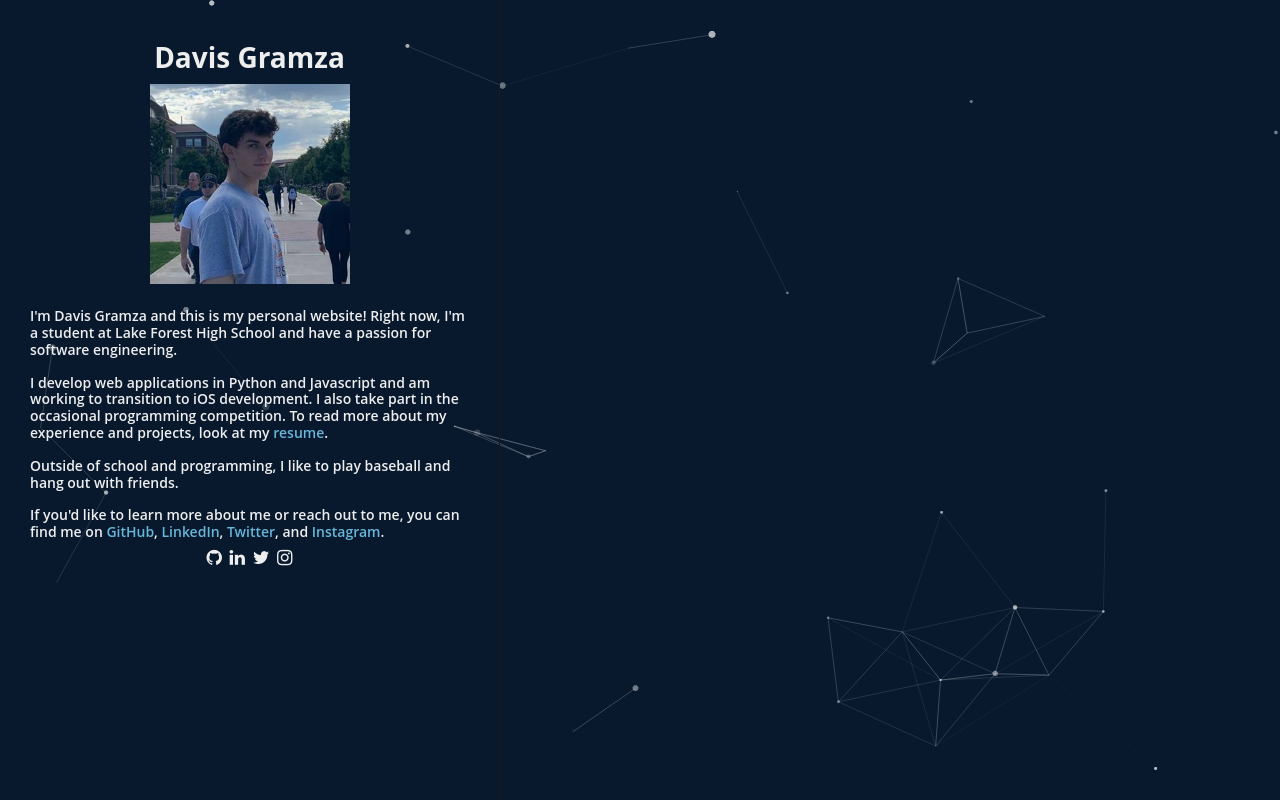
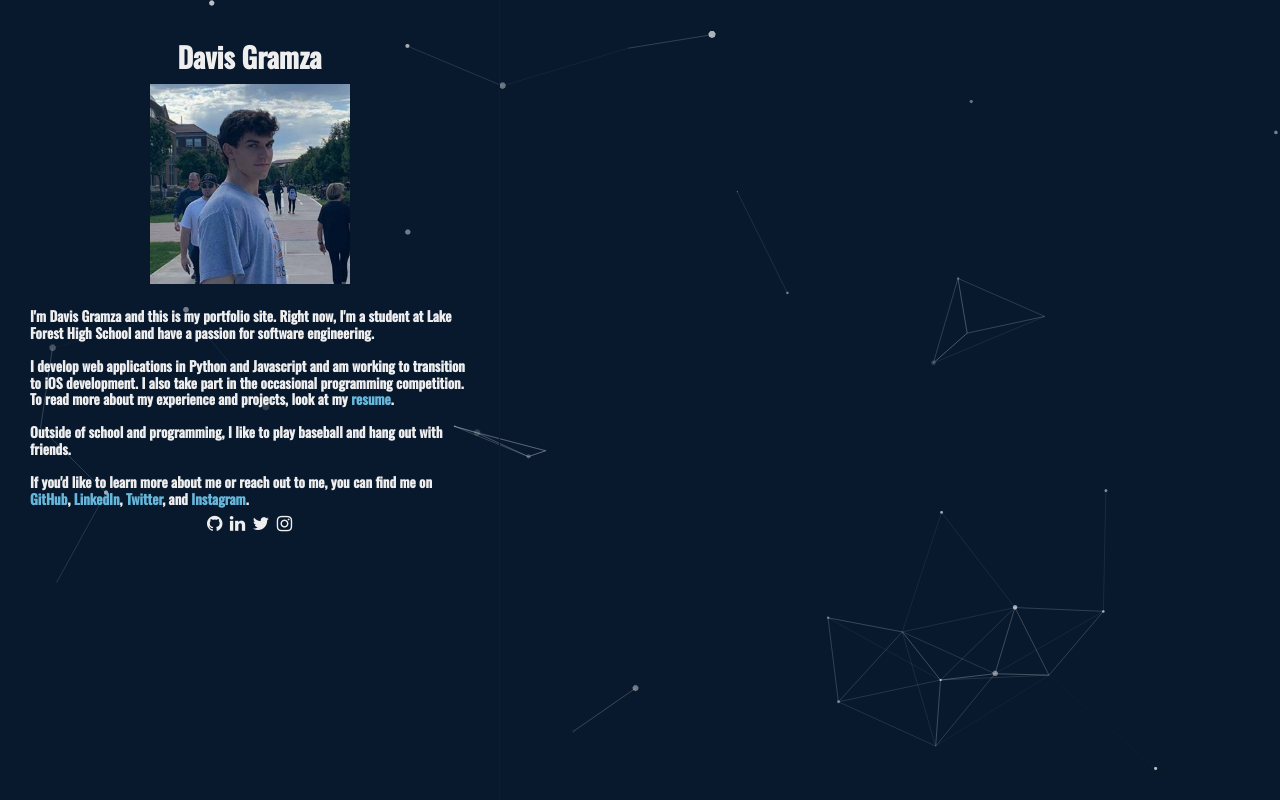
Before and after one commit to davisgramza/davisgramza.me, a Flask app: page / in a window 1280 px wide. Run offline with Flask 2, Linux system fonts and the light colour scheme.

Commit message:
Updated visuals

```diff
--- a/static/css/site.css
+++ b/static/css/site.css
@@ -1,6 +1,6 @@
 html {
     box-sizing: border-box;
-    font-family: 'Open Sans', 'Helvetica', sans-serif;
+    font-family: 'Oswald', sans-serif;
     font-size: 16px;
     color: #333;
 }
--- a/templates/index.html
+++ b/templates/index.html
@@ -8,6 +8,7 @@
         <link rel="stylesheet" href="https://cdnjs.cloudflare.com/ajax/libs/font-awesome/4.7.0/css/font-awesome.min.css">
         <link rel="stylesheet" href="{{ url_for('static', filename='css/site.css') }}">
         <link rel="shortcut icon" href="{{ url_for('static', filename='favicon.ico') }}">
+        <link href="https://fonts.googleapis.com/css2?family=Oswald:wght@500&display=swap" rel="stylesheet">
         <title>Davis Gramza | Student, Software Engineer</title>
     </head>
     <body>
@@ -16,7 +17,7 @@
             <h1>Davis Gramza</h1>
             <img src="{{ url_for('static', filename='img/davis.jpg') }}">
             <p>
-                I'm Davis Gramza and this is my personal website!
+                I'm Davis Gramza and this is my portfolio site.
                 Right now, I'm a student at Lake Forest High School and have a passion for
                 software engineering.
             </p>
```
